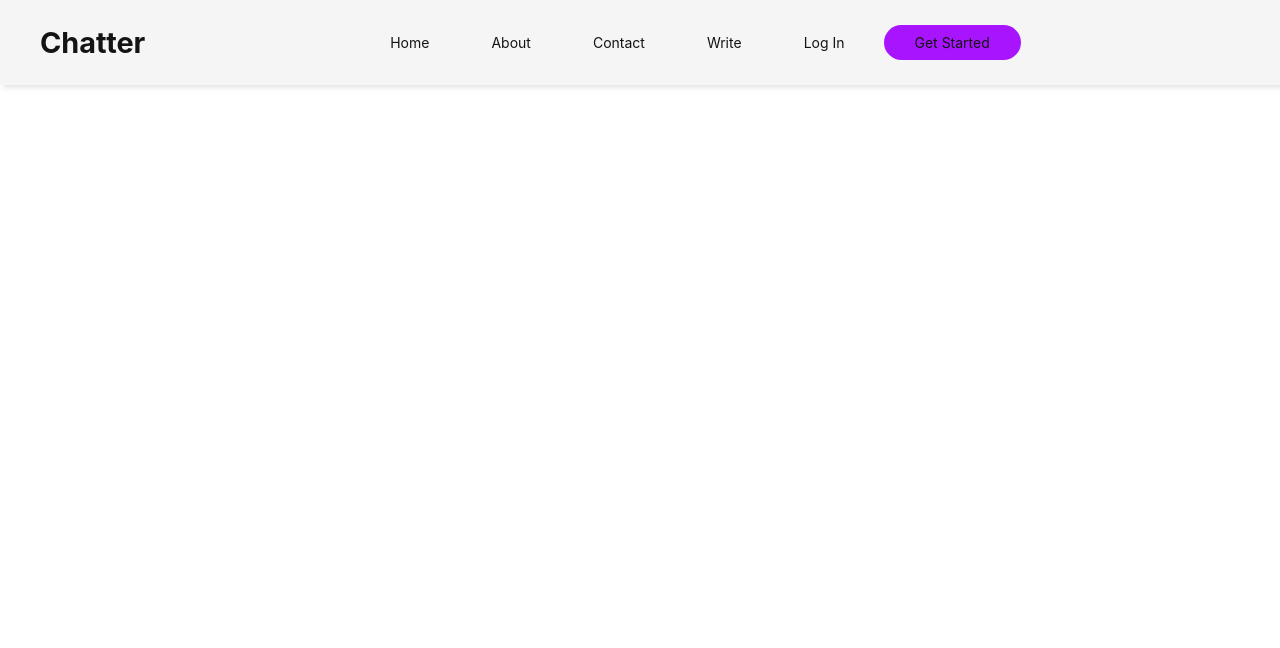
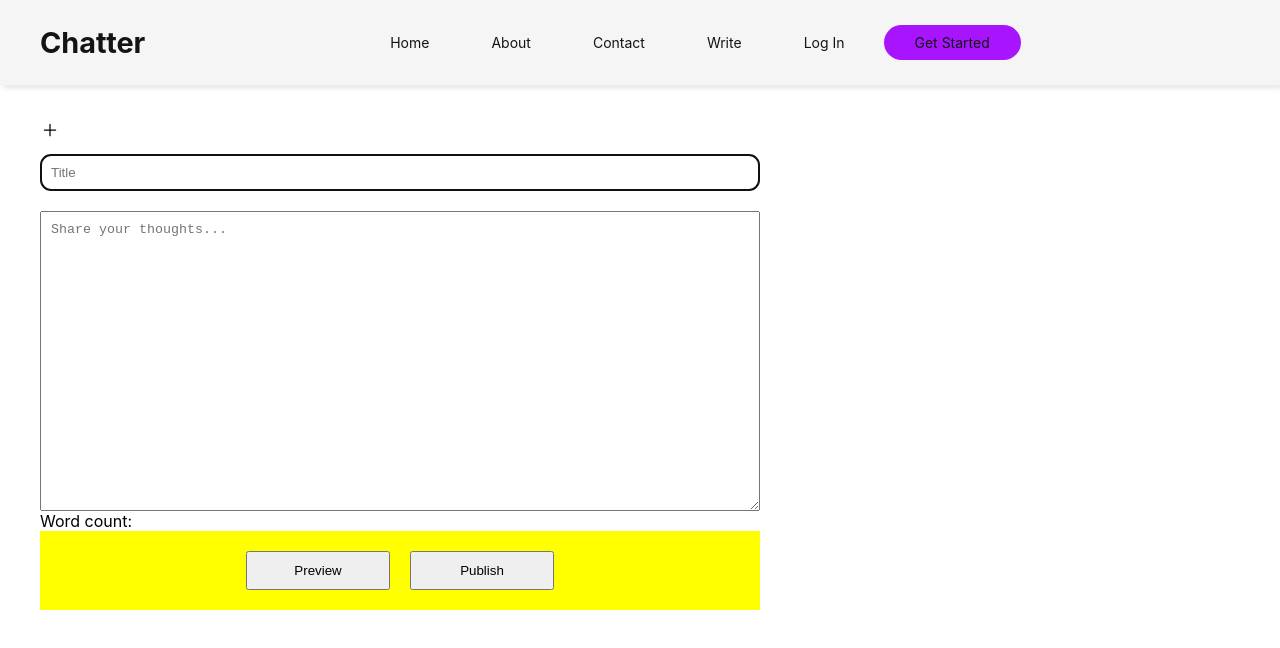
Before and after one commit to Confinesofgrace/chatter_clean_blog, a React (Vite) app: page /createnewpost in a window 1280 px wide. Shown: the top 648 px of the page. Built offline with nearby package versions, Linux system fonts and the light colour scheme.

Commit message:
Created New post page.
Write in Navbar1 will link to sign up- will go to write component in Navbar2

```diff
--- a/src/App.jsx
+++ b/src/App.jsx
@@ -11,6 +11,7 @@ import SignUpWithEmail from "./Pages/SignUp/SignUpWithEmail";
 import LoggedIn from "./Pages/LoggedIn/LoggedIn";
 import BlogList from "./Components/UserFeed/BlogList";
 import Sidebar from "./Components/UserFeed/Sidebar";
+import CreateNewPost from "./Pages/CreateNewPost/CreateNewPost";
 
 
 
@@ -33,6 +34,7 @@ function App() {
         <Route path="/loggedin" element= {<LoggedIn/>}/>
         <Route path="/bloglist" element= {<BlogList/>}/>
         <Route path="/sidebar" element= {<Sidebar/>}/>
+        <Route path="/createnewpost" element= {<CreateNewPost/>}/>
 
       </Routes>
 
--- a/src/Components/Navbar1.jsx
+++ b/src/Components/Navbar1.jsx
@@ -33,7 +33,7 @@ function Navbar1() {
           <NavLink to="/contact">
             <div id='navs' onClick={toggleNavbar}>Contact</div>
           </NavLink>
-          <NavLink to="/write">
+          <NavLink to="/signUp">
             <div id='navs' onClick={toggleNavbar}>Write</div>
           </NavLink>
           <NavLink to="/login">
--- a/src/Components/Navbar2/Navbar2.jsx
+++ b/src/Components/Navbar2/Navbar2.jsx
@@ -36,7 +36,7 @@ function Navbar2() {
           <NavLink to="/contact">
             <div id='navs' onClick={toggleNavbar}>Contact</div>
           </NavLink>
-          <NavLink to="/write">
+          <NavLink to="/createnewpost">
             <div id='navs' onClick={toggleNavbar}>Write</div>
           </NavLink>
 
--- /dev/null
+++ b/src/Components/UserFeed/ArticlePreview.css
@@ -0,0 +1,12 @@
+#articlePreview-frame
+{
+    padding: 10px;
+
+    background-color: yellowgreen;
+}
+
+#articlePreview-image
+{
+    width: 20%;
+    background-color: whitesmoke;
+}
--- /dev/null
+++ b/src/Components/UserFeed/ArticlePreview.jsx
@@ -0,0 +1,30 @@
+import { useState } from 'react';
+import './ArticlePreview.css';
+
+function ArticlePreview() {
+  const [blogs, setBlogs] = useState([
+    { title: 'Blog 1', body: 'Oh yeah, this is the body for this blog', author: 'Damilola', id: '1' },
+    { title: 'Blog 2', body: 'Oh yeah, this is the body for blog 2', author: 'Damilola', id: '2' },
+    { title: 'Blog 3', body: 'Oh yeah, this is the body for blog 3', author: 'Damilola', id: '3' },
+  ]);
+
+  return (
+    <div id='articlePreview-frame'>
+
+      {blogs.map((blog) => (
+        <div key={blog.id} id='articlePreview'>
+          <div id='articlePreview-image'>
+            image from article
+          </div>
+          <div id='articleDetails'>
+            <h3>{blog.title}</h3>
+            <p>{blog.body}</p>
+            <p><strong>Author:</strong> {blog.author}</p>
+          </div>
+        </div>
+      ))}
+    </div>
+  );
+}
+
+export default ArticlePreview;
--- a/src/Components/UserFeed/BlogList.css
+++ b/src/Components/UserFeed/BlogList.css
@@ -15,4 +15,6 @@
     font-size: 14px;
 
     cursor: pointer;
+
+    background-color: yellow;
 }
--- a/src/Components/UserFeed/BlogList.jsx
+++ b/src/Components/UserFeed/BlogList.jsx
@@ -1,14 +1,28 @@
 import { IoAddOutline } from 'react-icons/io5';
 import './BlogList.css';
+import { useState } from 'react';
+import ArticlePreview from './ArticlePreview';
 
 function BlogList () {
+
+    const [activeFeed, setActiveFeed] = useState('');
+
+    const handleFeedClick = (feed) => {
+    setActiveFeed(feed);
+    };
+
     return  (
         <div>
 
             <div id='userFeed-nav'>
 
-                <div id='feed'> <IoAddOutline/></div>
+                <div id='feed'> <IoAddOutline size={20}/></div>
+                <div id='feed'> For You</div>
 
+            </div>
+
+            <div>
+                <ArticlePreview/>
             </div>
 
         </div>
--- /dev/null
+++ b/src/Pages/CreateNewPost/CreateNewPost.css
@@ -0,0 +1,40 @@
+#createNewPost-frame
+{
+    padding: 120px 40px;
+}
+
+#create_newPost
+{
+    display:flex ;
+    flex-direction: column;
+}
+
+#fieldgroup
+{
+    display:flex;
+    flex-direction: column;
+}
+
+#titleInput
+{
+    width: 60%;
+    margin: 10px 0px 0px 0px;
+    padding: 10px;
+}
+
+#writingInput
+{
+    width: 60%;
+    height: 300px;
+    margin: 20px 0px 0px 0px;
+    padding: 10px;
+}
+
+#publish
+{
+    display:flex;
+    justify-content:center;
+    width:60%;
+
+    background-color: yellow;
+}
--- /dev/null
+++ b/src/Pages/CreateNewPost/CreateNewPost.jsx
@@ -0,0 +1,63 @@
+import { IoAddOutline } from 'react-icons/io5';
+import './CreateNewPost.css';
+
+function CreateNewPost () {
+    return (
+        <div id='createNewPost-frame'>
+            <form id="create_newPost">
+
+                <div id="fieldgroup">
+                    <label htmlFor="imageInput">
+                        <IoAddOutline size={20} style={{cursor:'pointer'}}/>
+                    </label>
+
+                    <input type="file" id="imageInput" style={{display:'none'}} />
+
+                    <input type="text" placeholder="Title" id="titleInput" autoFocus={true} />
+
+                </div>
+
+                <div id="fieldgroup">
+
+                    <textarea
+                        placeholder="Share your thoughts..."
+                        type= 'text'
+                        id="writingInput"></textarea>
+
+                    <div id="word-count">Word count:</div>
+
+                    <div id="publish">
+                        <button
+                            style=
+                            {{
+                            width: '20%',
+                            margin: '20px 10px',
+                            padding: '10px',
+                            }}
+
+                        >Preview</button>
+
+                        <button
+                            style=
+                            {{
+                            width: '20%',
+                            margin: '20px 10px',
+                            padding: '10px',
+                            }}
+
+                        >Publish</button>
+
+                    </div>
+
+
+
+                </div>
+
+
+            </form>
+
+        </div>
+    )
+};
+
+export default CreateNewPost;
--- a/src/Pages/LoggedIn/LoggedIn.jsx
+++ b/src/Pages/LoggedIn/LoggedIn.jsx
@@ -9,15 +9,13 @@ function LoggedIn () {
 
             <div id='logged-in-display'>
 
-                <div style={{width:'50%'}}>
+                <div style={{width:'60%'}}>
                     <BlogList/>
                 </div>
 
-                <div style={{width:'50%'}}>
+                <div style={{width:'40%'}}>
                     <Sidebar/>
                 </div>
-
-
 
             </div>
 
```
